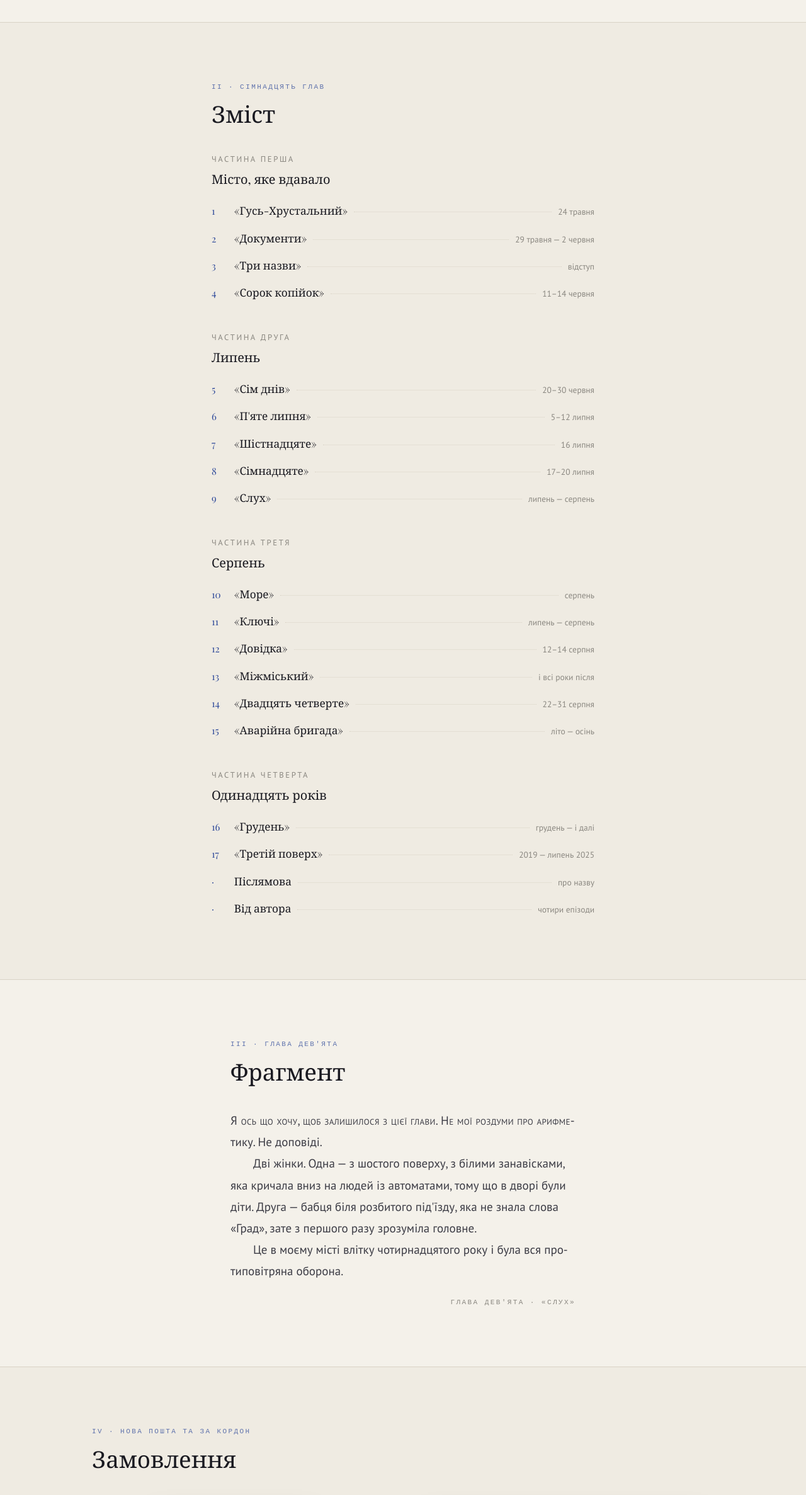
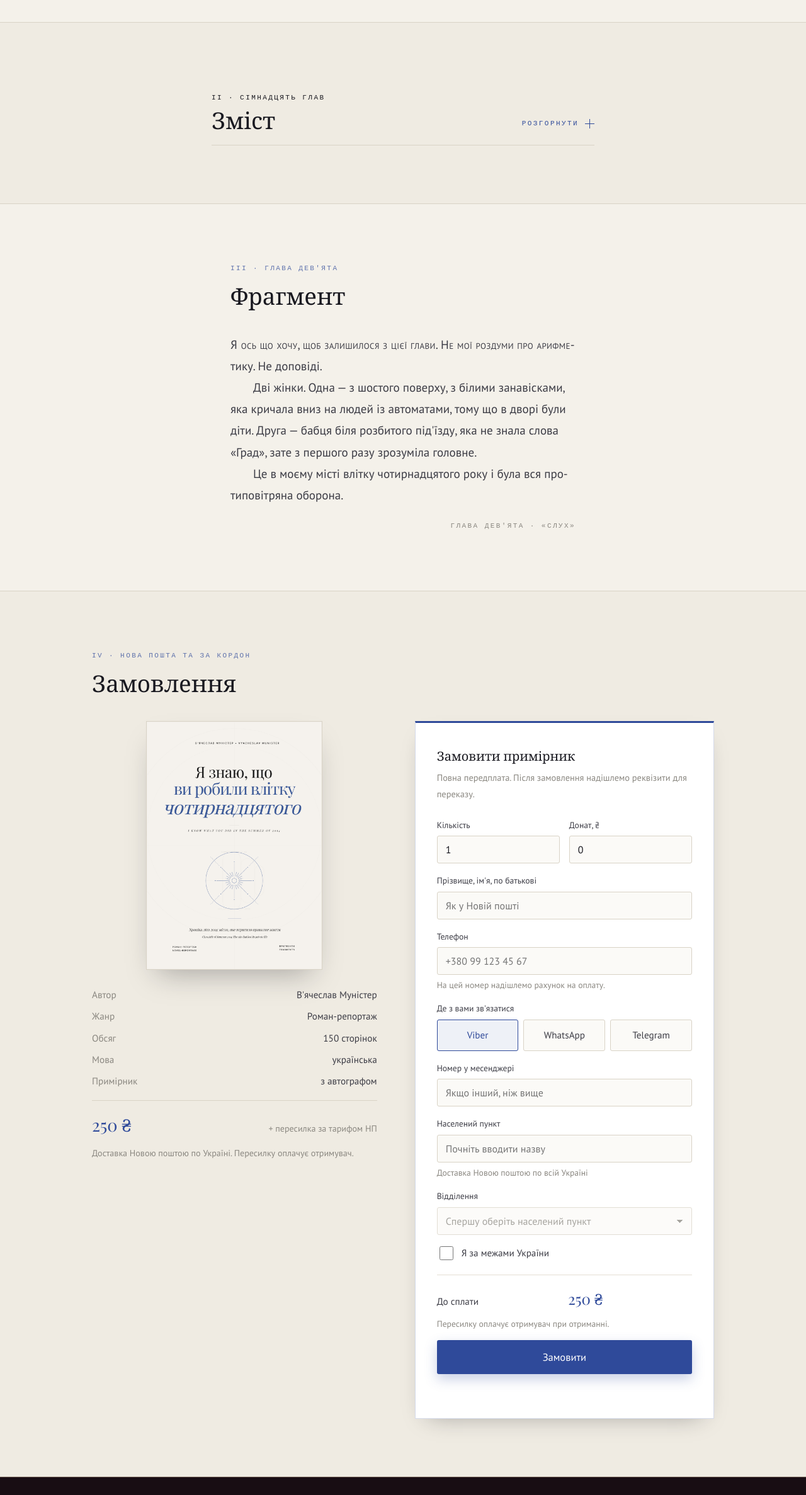
Before and after one commit to donetsk2014/donetsk2014.github.io, a plain HTML site: page index.html in a window 1280 px wide. Shown: the part 1890-4264 px from the top of the page at 63% size. Drawn offline with nearby package versions, Linux system fonts and the light colour scheme; a web font is replaced by a local one.

Commit message:
Згортаний зміст, месенджер для рахунку, пересилка за рахунок отримувача, мобільна форма
Co-Authored-By: Claude Opus 5 <noreply@anthropic.com>

```diff
--- a/index.html
+++ b/index.html
@@ -127,6 +127,29 @@ section{padding:clamp(54px,9vw,92px) 0}
 
 /* ————— зміст ————— */
 .toc{background:var(--paper-2);border-top:1px solid var(--rule);border-bottom:1px solid var(--rule)}
+.toc-fold summary{
+  list-style:none;cursor:pointer;display:flex;align-items:flex-end;justify-content:space-between;
+  gap:20px;padding:6px 0 18px;border-bottom:1px solid var(--rule);
+}
+.toc-fold summary::-webkit-details-marker{display:none}
+.toc-fold .sum-h{display:block;font-family:var(--display);font-size:clamp(1.6rem,4.4vw,2.3rem);line-height:1.2}
+.toc-fold .sum-act{
+  flex:none;display:inline-flex;align-items:center;gap:10px;color:var(--blue);
+  padding-bottom:5px;transition:opacity .2s;
+}
+.toc-fold summary:hover .sum-act{opacity:.7}
+.toc-fold .sum-sign{
+  width:15px;height:15px;position:relative;display:inline-block;
+}
+.toc-fold .sum-sign::before,.toc-fold .sum-sign::after{
+  content:"";position:absolute;background:var(--blue);transition:transform .25s ease;
+}
+.toc-fold .sum-sign::before{left:0;right:0;top:7px;height:1px}
+.toc-fold .sum-sign::after{top:0;bottom:0;left:7px;width:1px}
+.toc-fold[open] .sum-sign::after{transform:scaleY(0)}
+.toc-fold[open] .sum-word::after{content:""}
+.toc-body{padding-top:clamp(24px,4vw,34px);animation:fold .3s ease}
+@keyframes fold{from{opacity:0;transform:translateY(-6px)}to{opacity:1;transform:none}}
 .part{margin-top:clamp(26px,4vw,38px)}
 .part:first-of-type{margin-top:0}
 .part h3{
@@ -211,8 +234,22 @@ textarea:focus{outline:none;border-color:var(--blue);box-shadow:0 0 0 3px rgba(4
   display:flex;align-items:center;gap:10px;margin:4px 0 0;cursor:pointer;
   font-size:.95rem;color:var(--ink-2);
 }
-.check input{width:18px;height:18px;flex:none;accent-color:var(--blue);cursor:pointer;padding:0}
+.check input{width:22px;height:22px;flex:none;accent-color:var(--blue);cursor:pointer;padding:0}
 .sum em{font-style:normal;font-size:.85rem;color:var(--ink-3)}
+.pay-note{margin-top:8px}
+.ship{margin-top:10px;font-size:.88rem;color:var(--ink-3);line-height:1.5}
+
+/* перемикач месенджера */
+.seg{display:grid;grid-template-columns:repeat(3,1fr);gap:8px}
+.seg label{margin:0;cursor:pointer}
+.seg input{position:absolute;opacity:0;width:0;height:0}
+.seg span{
+  display:flex;align-items:center;justify-content:center;min-height:50px;padding:6px 4px;
+  border:1px solid var(--rule);border-radius:3px;background:#fbfaf7;
+  font-size:.95rem;color:var(--ink-2);text-align:center;transition:.18s;
+}
+.seg input:checked + span{border-color:var(--blue);background:rgba(47,74,154,.08);color:var(--blue)}
+.seg input:focus-visible + span{box-shadow:0 0 0 3px rgba(47,74,154,.18)}
 .sum{
   margin:20px 0 0;padding-top:16px;border-top:1px solid var(--rule-soft);
   display:flex;justify-content:space-between;align-items:baseline;font-size:.95rem;color:var(--ink-2);
@@ -265,12 +302,27 @@ footer{
 @media(max-width:540px){
   body{font-size:17px}
   .col,.wide{padding:0 20px}
-  .two{grid-template-columns:1fr}
-  input{font-size:16px;padding:13px}
+  .two{grid-template-columns:1fr;gap:14px}
   .toc .lead{display:none}
   .toc li{flex-wrap:wrap}
   .toc .d{width:100%;padding-left:calc(1.7em + 10px)}
   .prose p:first-of-type::first-line{font-variant:normal}
+  .toc-fold summary{flex-direction:column;align-items:flex-start;gap:12px}
+  .toc-fold .sum-act{padding-bottom:0}
+
+  /* форма: зручний ввід з телефона */
+  form{padding:22px 18px}
+  .row{margin-bottom:18px}
+  label{font-size:.92rem;margin-bottom:7px}
+  input,select,textarea{font-size:16px;padding:14px;min-height:52px}
+  select{background-position:calc(100% - 20px) 55%,calc(100% - 15px) 55%}
+  textarea{min-height:96px}
+  .np-list{position:static;max-height:none;box-shadow:none;margin-top:8px}
+  .np-list li{padding:14px 13px;min-height:52px;font-size:1rem}
+  .seg{grid-template-columns:1fr 1fr 1fr;gap:6px}
+  .seg span{min-height:54px;font-size:.9rem}
+  button{padding:18px;min-height:56px;font-size:1.05rem}
+  .check{padding:6px 0;min-height:48px}
 }
 @media(prefers-reduced-motion:reduce){*{transition:none!important;animation:none!important}}
 </style>
@@ -332,10 +384,16 @@ footer{
 
 <section class="toc" id="contents">
   <div class="col">
-    <div class="head">
-      <span class="no mono">II · Сімнадцять глав</span>
-      <h2>Зміст</h2>
-    </div>
+    <details class="toc-fold">
+      <summary>
+        <span class="sum-text">
+          <span class="no mono">II · Сімнадцять глав</span>
+          <span class="sum-h">Зміст</span>
+        </span>
+        <span class="sum-act mono"><span class="sum-word">Розгорнути</span><span class="sum-sign"></span></span>
+      </summary>
+
+      <div class="toc-body">
 
     <div class="part">
       <h3>Частина перша</h3>
@@ -383,6 +441,9 @@ footer{
         <li><span class="n">·</span><span class="t">Від автора</span><span class="lead"></span><span class="d">чотири епізоди</span></li>
       </ol>
     </div>
+
+      </div>
+    </details>
   </div>
 </section>
 
@@ -420,7 +481,8 @@ footer{
             <dt>Мова</dt><dd>українська</dd>
             <dt>Примірник</dt><dd>з автографом</dd>
           </dl>
-          <p class="price"><b>250 ₴</b><span>доставка Новою поштою</span></p>
+          <p class="price"><b>250 ₴</b><span>+ пересилка за тарифом НП</span></p>
+          <p class="ship">Доставка Новою поштою по Україні. Пересилку оплачує отримувач.</p>
         </div>
       </div>
 
@@ -446,7 +508,24 @@ footer{
         </div>
         <div class="row">
           <label for="phone">Телефон</label>
-          <input type="tel" id="phone" name="phone" required inputmode="tel" autocomplete="tel" placeholder="+380 99 123 45 67">
+          <input type="tel" id="phone" name="phone" required inputmode="tel" autocomplete="tel"
+                 placeholder="+380 99 123 45 67">
+          <p class="hint">На цей номер надішлемо рахунок на оплату.</p>
+        </div>
+
+        <div class="row">
+          <label for="messenger">Де з вами зв'язатися</label>
+          <div class="seg" id="messenger-seg">
+            <label><input type="radio" name="messenger" value="Viber" checked><span>Viber</span></label>
+            <label><input type="radio" name="messenger" value="WhatsApp"><span>WhatsApp</span></label>
+            <label><input type="radio" name="messenger" value="Telegram"><span>Telegram</span></label>
+          </div>
+        </div>
+
+        <div class="row">
+          <label for="messenger_phone">Номер у месенджері</label>
+          <input type="tel" id="messenger_phone" name="messenger_phone" inputmode="tel"
+                 placeholder="Якщо інший, ніж вище">
         </div>
 
         <div id="ua-block">
@@ -481,6 +560,7 @@ footer{
         </label>
 
         <p class="sum">До сплати <b id="total-sum">250 ₴</b> <em id="sum-note"></em></p>
+        <p class="hint pay-note">Пересилку оплачує отримувач при отриманні.</p>
         <button type="submit">Замовити</button>
         <p class="msg" id="order-message" role="status" aria-live="polite"></p>
       </form>
@@ -521,6 +601,13 @@ footer{
           '" x2="'+(100+Math.cos(a)*r2).toFixed(1)+'" y2="'+(100+Math.sin(a)*r2).toFixed(1)+'"/>';
   }
   g.innerHTML=html;
+})();
+
+/* зміст: підпис кнопки */
+(function(){
+  var d=document.querySelector('.toc-fold'), w=d&&d.querySelector('.sum-word');
+  if(!d||!w) return;
+  d.addEventListener('toggle',function(){w.textContent=d.open?'Згорнути':'Розгорнути'});
 })();
 
 /* ————— Нова пошта ————— */
@@ -669,12 +756,14 @@ footer{
       '_Я знаю, що ви робили влітку чотирнадцятого_\n\n'+
       '📚 Кількість: '+parseInt(form.qty.value||1,10)+' шт.\n'+
       '👤 ПІБ: '+(form.fio.value||'—')+'\n'+
-      '📱 Телефон: '+(form.phone.value||'—')+'\n'+
+      '📱 Телефон (рахунок): '+(form.phone.value||'—')+'\n'+
+      '💬 '+(form.messenger.value||'—')+': '+(form.messenger_phone.value||form.phone.value||'—')+'\n'+
       (form.abroad.checked
         ? '🌍 *ЗА КОРДОН*\n'+(form.abroad_addr.value||'—')+'\n'
         : '📮 НП: '+(form.np_city.value||'—')+'\n        '+(form.np_number.value||'—')+'\n')+
       '💰 Донат: '+parseInt(form.donation.value||0,10)+' грн\n'+
-      '\n*Разом: '+total()+' грн'+(form.abroad.checked?' + пересилка':'')+'*';
+      '\n*Разом за книги: '+total()+' грн*\n'+
+      '🚚 Пересилка — за рахунок отримувача';
 
     btn.disabled=true; msg.className='msg'; msg.textContent='Надсилаємо…';
     fetch('https://api.telegram.org/bot'+form.dataset.token+'/sendMessage',{
```
